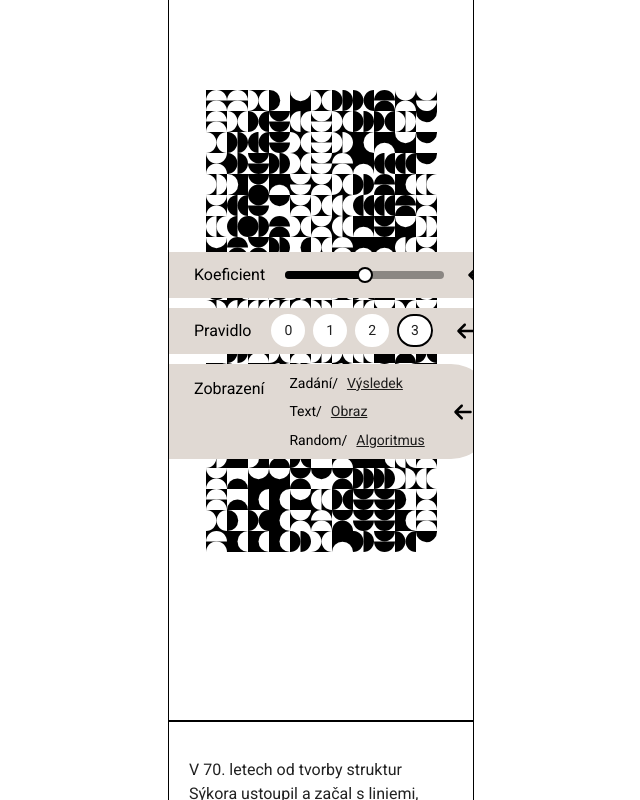
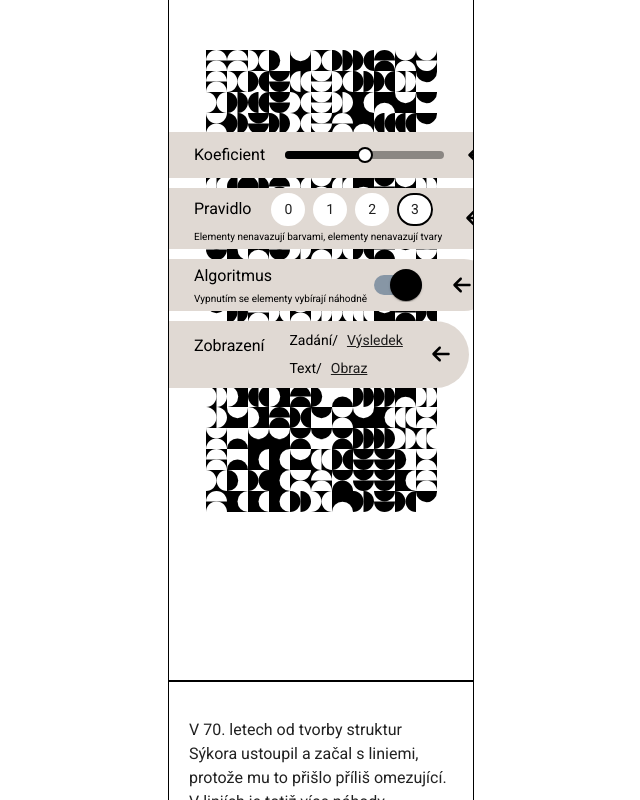
Before and after one commit to hornermar/sykora-stena, a Next.js app: page / in a window 1280 px wide. Shown: the part 8960-9760 px from the top of the page, without its empty margins (332-972 px from the left). Built offline with nearby package versions, Linux system fonts and the light colour scheme.

Commit message:
playground full screen

```diff
--- a/app/components/FrontPage/FrontPage.tsx
+++ b/app/components/FrontPage/FrontPage.tsx
@@ -68,7 +68,7 @@ export const FrontPage = ({ color }: FrontPageProps) => {
             <Card
                 color={color}
                 sx={{
-                    height: "50vh",
+                    height: "45vh",
                     maxHeight: "400px",
                 }}
             >
--- a/app/components/Playground/Playground.tsx
+++ b/app/components/Playground/Playground.tsx
@@ -12,6 +12,7 @@ import { Slider } from "../common/Slider";
 import { Structure } from "../Structure/Structure";
 import { ToggleButtonGroup } from "../common/ToggleButtonGroup";
 import { Collapse } from "../common/Collapse";
+import { OnOffSwitch } from "../common/Switch";
 
 type PlaygroundProps = {
     defaultGrid: string[][];
@@ -84,7 +85,7 @@ export const Playground = ({ defaultGrid, color }: PlaygroundProps) => {
                         displayDefaultGrid={displayDefaultGrid}
                     />
 
-                    <Box sx={{ position: "absolute", top: "40vh" }}>
+                    <Box sx={{ position: "absolute", top: "30vh" }}>
                         <Collapse defaultExpanded={true} sx={collapseSx}>
                             <Stack
                                 flexDirection="row"
@@ -115,11 +116,8 @@ export const Playground = ({ defaultGrid, color }: PlaygroundProps) => {
                         </Collapse>
 
                         <Collapse defaultExpanded={true} sx={collapseSx}>
-                            <Stack
-                                flexDirection="row"
-                                alignItems="center"
-                                sx={{ minWidth: "200px" }}
-                            >
+                            <Stack>
+                                <Stack flexDirection="row" alignItems="center">
                                     <Typography sx={{ paddingRight: "20px" }}>
                                         Pravidlo
                                     </Typography>
@@ -138,23 +136,62 @@ export const Playground = ({ defaultGrid, color }: PlaygroundProps) => {
                                                         rule: rule.code,
                                                     }))
                                                 }
-                                            selected={form.rule === rule.code}
+                                                selected={
+                                                    form.rule === rule.code
+                                                }
                                                 disabled={isRandom}
                                                 key={rule.code}
                                             />
                                         ))}
                                     </Stack>
-                                {/* <span style={{ fontSize: "12px" }}>
-                                {rulesItems[form.rule].text}
-                            </span> */}
+                                </Stack>
+                                <span
+                                    style={{
+                                        fontSize: "10px",
+                                        paddingTop: "3px",
+                                    }}
+                                >
+                                    {rulesItems[form.rule].text.replaceAll(
+                                        " ",
+                                        "\u00A0"
+                                    )}
+                                </span>
                             </Stack>
                         </Collapse>
 
                         <Collapse defaultExpanded={true} sx={collapseSx}>
                             <Stack
                                 flexDirection="row"
-                                sx={{ minWidth: "200px" }}
+                                alignItems="center"
+                                justifyContent="space-between"
+                                width="100%"
                             >
+                                <Stack>
+                                    <Typography sx={{ paddingRight: "20px" }}>
+                                        Algoritmus
+                                    </Typography>
+                                    <span
+                                        style={{
+                                            fontSize: "10px",
+                                            paddingTop: "3px",
+                                        }}
+                                    >
+                                        Vypnutím&nbsp;se&nbsp;elementy&nbsp;vybírají&nbsp;náhodně
+                                    </span>
+                                </Stack>
+
+                                <OnOffSwitch
+                                    sx={{ marginLeft: "20px" }}
+                                    checked={!isRandom}
+                                    onChange={() =>
+                                        setIsRandom((prev) => !prev)
+                                    }
+                                />
+                            </Stack>
+                        </Collapse>
+
+                        <Collapse defaultExpanded={true} sx={collapseSx}>
+                            <Stack flexDirection="row">
                                 <Typography
                                     sx={{
                                         paddingRight: "20px",
@@ -196,22 +233,6 @@ export const Playground = ({ defaultGrid, color }: PlaygroundProps) => {
                                             },
                                         ]}
                                     />
-                                    <ToggleButtonGroup
-                                        value={isRandom}
-                                        onChange={(newValue) =>
-                                            setIsRandom(newValue)
-                                        }
-                                        buttons={[
-                                            {
-                                                label: "Random",
-                                                value: true,
-                                            },
-                                            {
-                                                label: "Algoritmus",
-                                                value: false,
-                                            },
-                                        ]}
-                                    />
                                 </Stack>
                             </Stack>
                         </Collapse>
```
Lines whose indentation alone changed are shown as unchanged.
